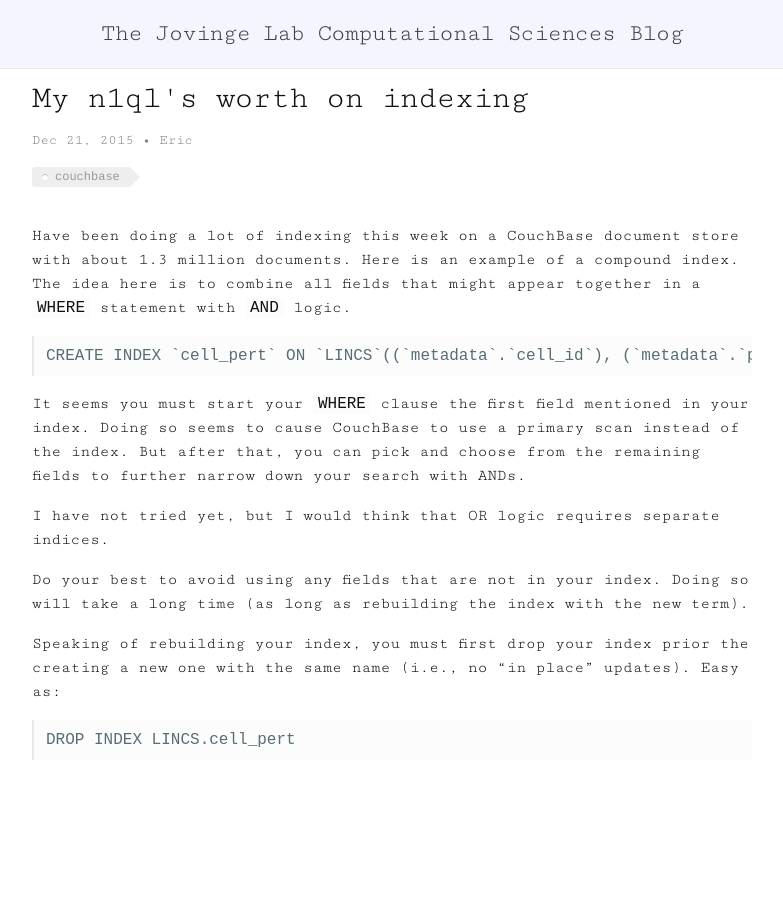
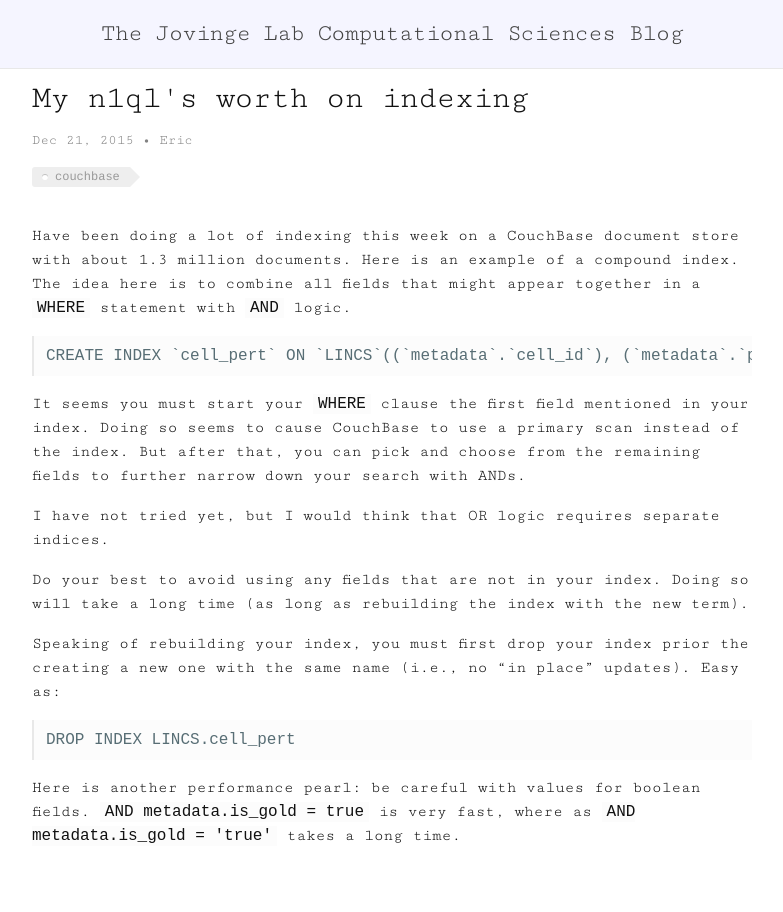
Before and after one commit to JovingeLabSoftware/JovingeLabSoftware.github.io, a Jekyll site: the page built from _posts/2015-12-21-my-n1ql-s-worth-on-indexing.md, in a window 1280 px wide. Shown: the whole page, without its empty margins (248-1031 px from the left). Built offline with Jekyll 4.4.1, drawn with Linux system fonts in a browser that asks for light colours; Markdown is read by kramdown in place of the engine named in the settings; comment, search, counter and statistics services are not loaded.

Commit message:
Created 2015-12-21-my-n1ql-s-worth-on-indexing.md

````diff
--- a/_posts/2015-12-21-my-n1ql-s-worth-on-indexing.md
+++ b/_posts/2015-12-21-my-n1ql-s-worth-on-indexing.md
@@ -26,3 +26,5 @@ Speaking of rebuilding your index, you must first drop your index prior the crea
 ```
 DROP INDEX LINCS.cell_pert
 ```
+
+Here is another performance pearl: be careful with values for boolean fields.  `AND metadata.is_gold = true` is very fast, where as `AND metadata.is_gold = 'true'` takes a long time.
````
